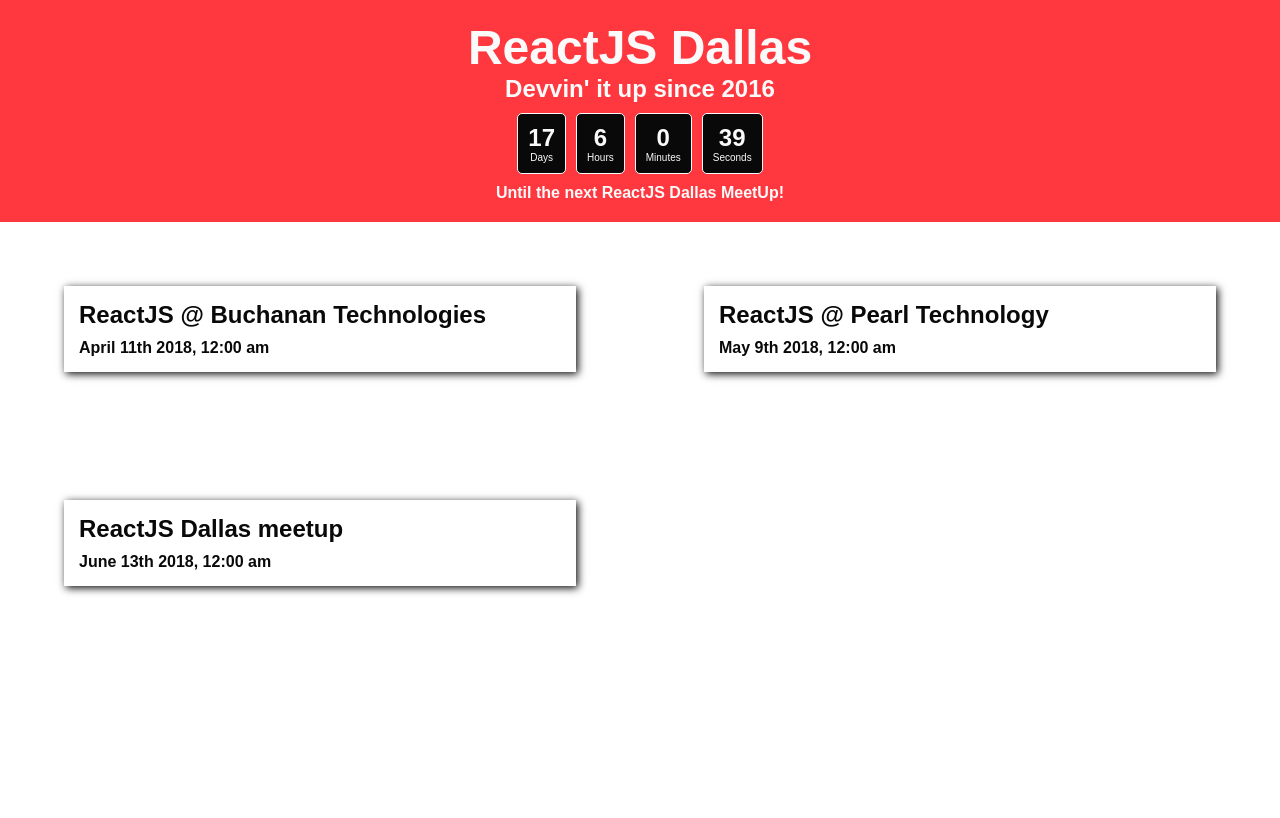
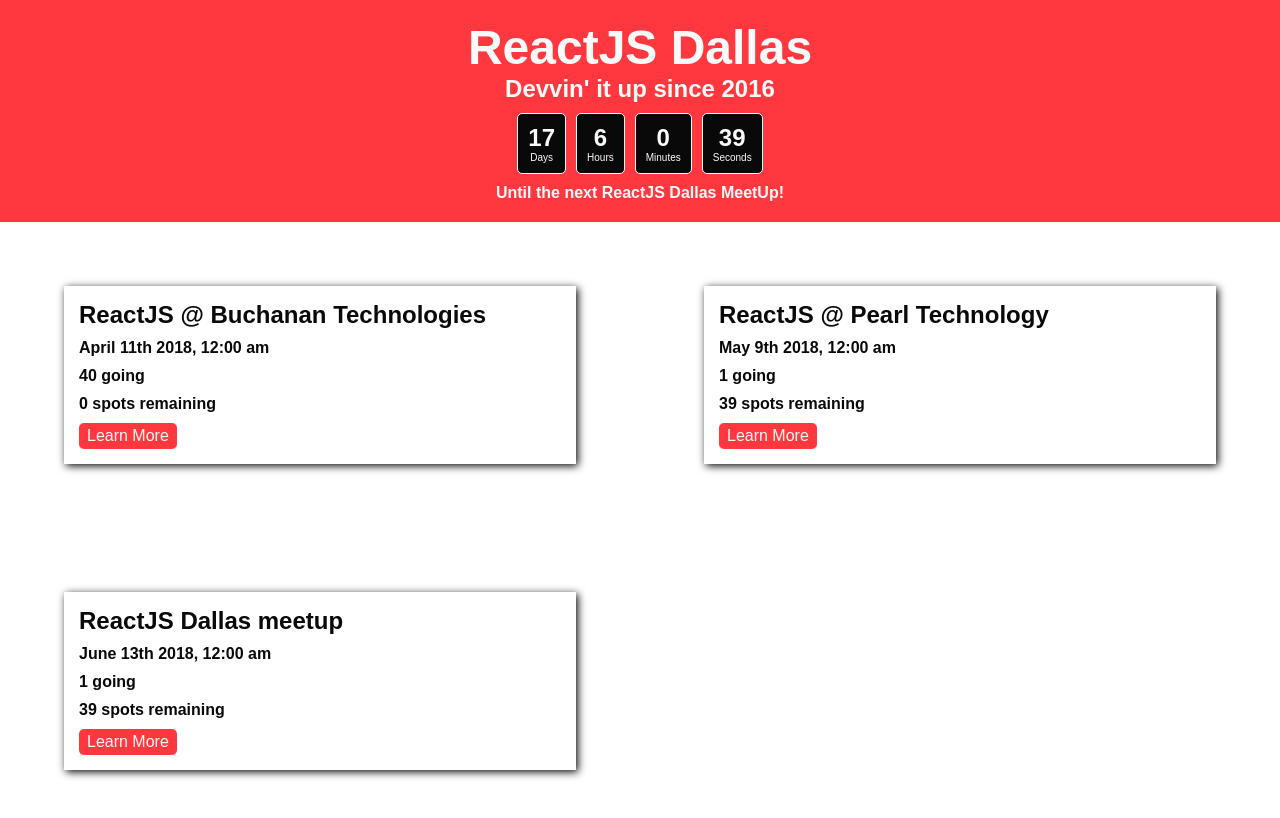
Before and after one commit to austinChappell/cea-challenge, a React (Create React App) app: page /event_details in a window 1280 px wide. Shown: the top 818 px of the page. Built offline with nearby package versions, Linux system fonts and the light colour scheme.

Commit message:
add show more buttons

```diff
--- a/src/components/shared/Event.js
+++ b/src/components/shared/Event.js
@@ -6,14 +6,21 @@
 const Event = (props) => {
   const { event } = props;
   const {
+    rsvp_limit: rsvpLimit,
     name,
     time,
+    yes_rsvp_count: rsvp,
   } = event;
   return (
     <Card>
       <div className="Event">
         <h4>{name}</h4>
         <h6>{moment(time).format('MMMM Do YYYY, h:mm a')}</h6>
+        <h6>{rsvp} going</h6>
+        <h6>{rsvpLimit - rsvp} spots remaining</h6>
+        <button>
+          Learn More
+        </button>
       </div>
     </Card>
   );
--- a/src/index.css
+++ b/src/index.css
@@ -59,6 +59,21 @@
 .Event h4 {
   margin-bottom: 10px; }
 
+.Event h6 {
+  margin-bottom: 10px; }
+
+.Event button {
+  background-color: #ff383f;
+  border: none;
+  border-radius: 5px;
+  color: #fafafa;
+  cursor: pointer;
+  padding: 4px 8px;
+  font-size: 1rem;
+  transition: 500ms; }
+  .Event button:hover {
+    background-color: #FF7E81; }
+
 .Group .events {
   display: flex;
   flex-wrap: wrap;
--- a/src/scss/Event.scss
+++ b/src/scss/Event.scss
@@ -2,4 +2,20 @@
   h4 {
     margin-bottom: 10px;
   }
+  h6 {
+    margin-bottom: 10px;
+  }
+  button {
+    background-color: $color-primary;
+    border: none;
+    border-radius: $standard-border-radius;
+    color: $color-white;
+    cursor: pointer;
+    padding: 4px 8px;
+    font-size: 1rem;
+    transition: 500ms;
+    &:hover {
+      background-color: $color-primary-light;
+    }
+  }
 }
--- a/src/scss/index.scss
+++ b/src/scss/index.scss
@@ -1,4 +1,6 @@
 $color-primary: #ff383f;
+$color-primary-dark: #BF2A2F;
+$color-primary-light: #FF7E81;
 $color-secondary: #caebf2;
 $color-tertiary: #a0a0a0;
 $color-neutral: #efefef;
```
